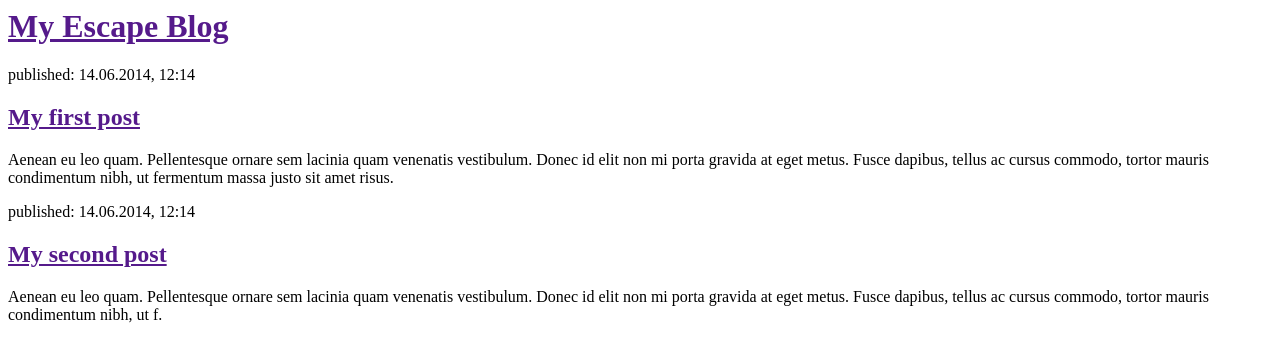
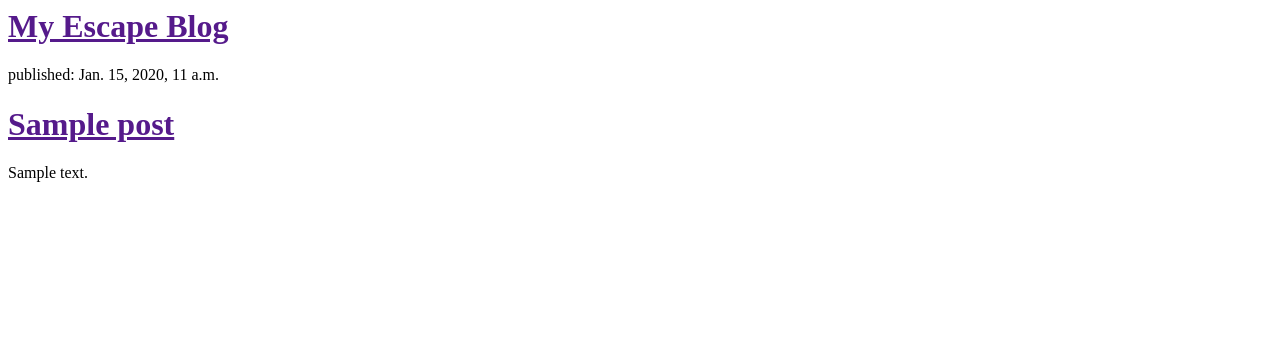
Before and after one commit to ksycz/my-first-blog, a Django app: template blog/templates/blog/post_list.html in a window 1280 px wide. Shown: the top 362 px of the page. Run offline with Django 3.2, Linux system fonts and the light colour scheme; the template is opened without the code that fills it: values that come from a table or form of the project are taken from there, others are empty; tables that the repository leaves empty hold one stand-in row (values such as "Sample post").

Commit message:
Modified templates to display posts from database.

```diff
--- a/blog/templates/blog/post_list.html
+++ b/blog/templates/blog/post_list.html
@@ -6,8 +6,15 @@
         <div>
             <h1><a href="">My Escape Blog</a></h1>
         </div>
+        {% for post in posts %}
+          <div>
+              <p>published: {{ post.published_date }}</p>
+              <h1><a href="">{{ post.title }}</a></h1>
+              <p>{{ post.text|linebreaksbr }}</p>
+          </div>
+        {% endfor %}
 
-        <div>
+        <!--<div>
             <p>published: 14.06.2014, 12:14</p>
             <h2><a href="">My first post</a></h2>
             <p>Aenean eu leo quam. Pellentesque ornare sem lacinia quam venenatis vestibulum. Donec id elit non mi porta gravida at eget metus. Fusce dapibus, tellus ac cursus commodo, tortor mauris condimentum nibh, ut fermentum massa justo sit amet risus.</p>
@@ -18,5 +25,6 @@
             <h2><a href="">My second post</a></h2>
             <p>Aenean eu leo quam. Pellentesque ornare sem lacinia quam venenatis vestibulum. Donec id elit non mi porta gravida at eget metus. Fusce dapibus, tellus ac cursus commodo, tortor mauris condimentum nibh, ut f.</p>
         </div>
+      -->
     </body>
 </html>
--- a/blog/views.py
+++ b/blog/views.py
@@ -1,4 +1,7 @@
 from django.shortcuts import render
+from django.utils import timezone
+from .models import Post
 # Create your views here.
 def post_list(request):
-    return render(request, 'blog/post_list.html', {}) #vraci funkce render
+    posts = Post.objects.filter(published_date__lte=timezone.now()).order_by('published_date')
+    return render(request, 'blog/post_list.html', {'posts': posts}) #vraci funkce render
```
